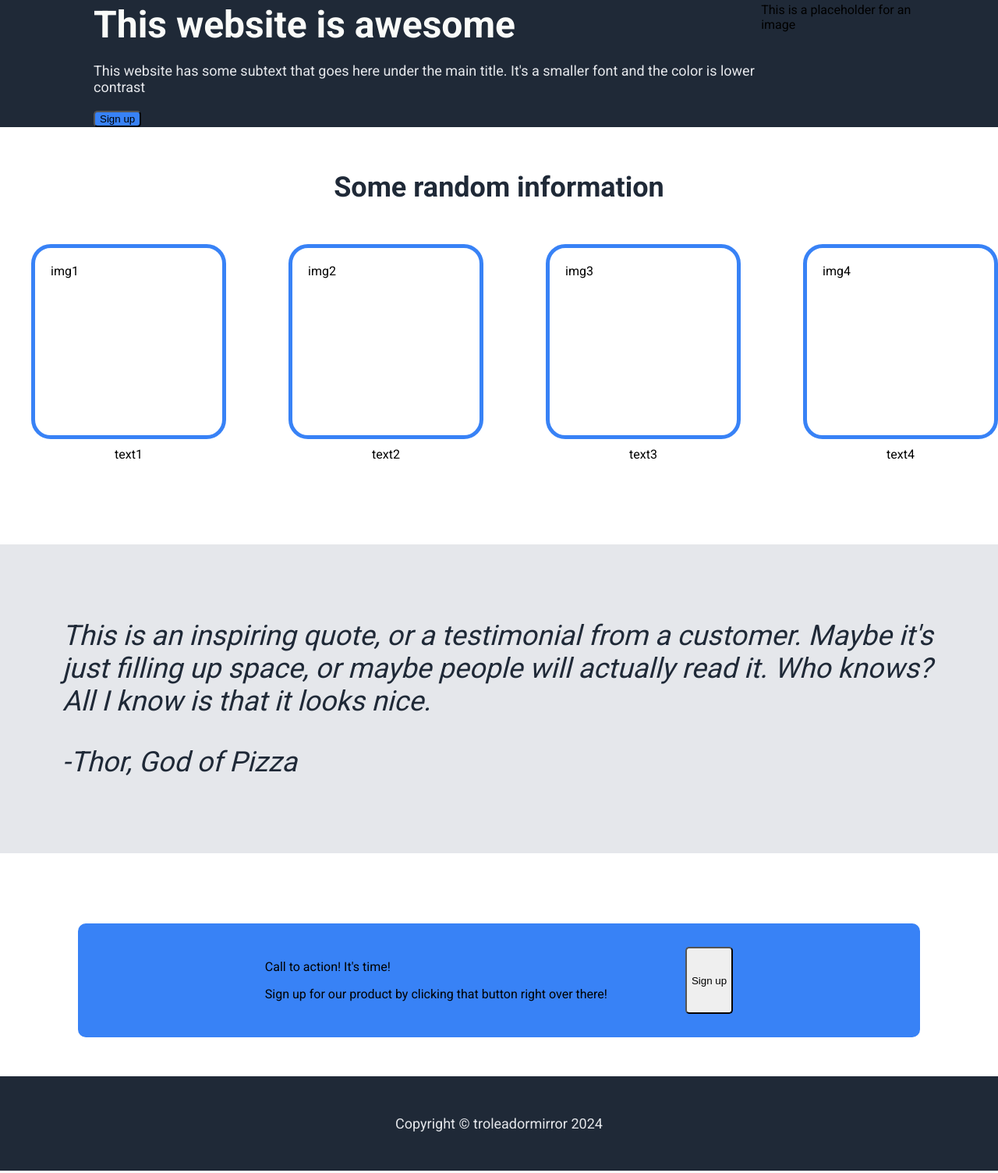
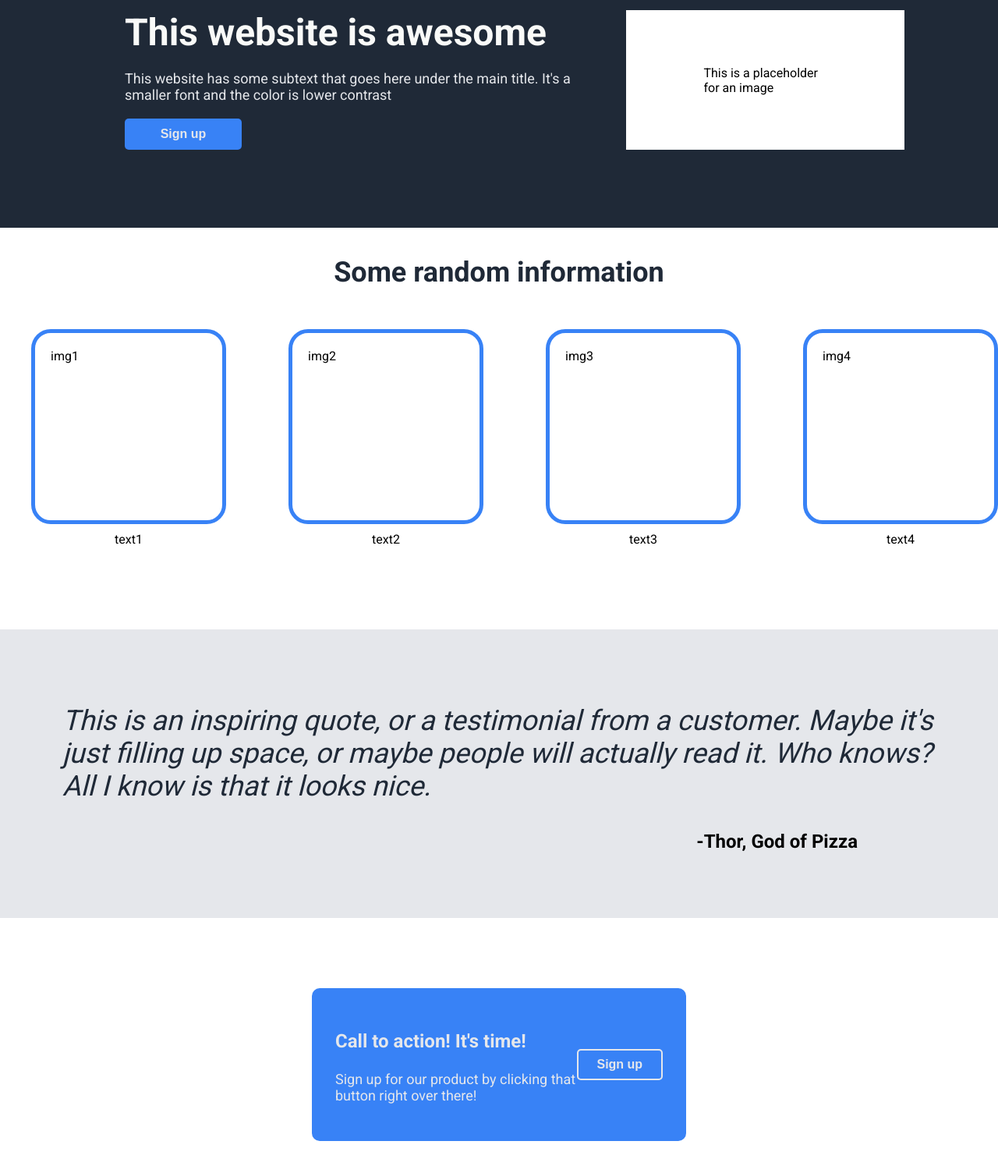
Before and after one commit to troleadormirror/landing-page, a plain HTML site: page index.html in a window 1280 px wide. Shown: the part 58-1562 px from the top of the page at 78% size. Drawn offline with Linux system fonts and the light colour scheme.

Commit message:
finished

```diff
--- a/style.css
+++ b/style.css
@@ -11,7 +11,9 @@
 }
 .header-link,
 .subtitle,
-.footer{
+.footer,
+.overfooter-text2
+{
     font-size: 18px;
     color: #e5e7eb;
 }
@@ -34,7 +36,8 @@ ul{
     gap: 20px;
 }
 .subheader{
-    justify-content: space-between;
+    justify-content: flex-start;
+    gap: 40px;
 }
 .body-title{
     font-size: 36px;
@@ -56,12 +59,15 @@ ul{
 }
 .subbody{
     background-color: #e5e7eb;
-    font-size: 36px;
-    font-style: italic;
-    color: #1f2937;
-    font-weight:100;
+
     padding: 60px 80px;
     margin: 90px 0px;
+}
+.subbody-text{
+    font-size: 36px;
+    color: #1f2937;
+    font-style: italic;
+    font-weight:100;
 }
 .mybutton,
 .overfooter{
@@ -74,12 +80,12 @@ ul{
     padding: 50px;
 }
 .overfooter{
-    margin:50px 100px;
+    margin:50px 400px;
     padding: 30px;
     display: flex;
-    justify-content: center;
+    justify-content: space-between;
     border-radius: 10px;
-    gap: 100px;
+    align-items: center;
 }
 .img{
     border-radius: 25px;
@@ -98,7 +104,46 @@ ul{
 .mybutton,
 .yourbutton{
     border-radius: 5px;
+    padding: 10px 20px;
+    width: 150px;
+    height: 40px;
+    color: #e5e7eb;
+    font-weight: bold;
+    font-size: 16px;
+    display: flex;
+    align-items: center;
+    justify-content: center;
 }
 body{
     margin: 0;
 }
+.headers{
+    padding: 10px 40px 80px;
+}
+.image{
+    padding: 30px 100px;
+    background-color: white;
+    align-items: center;
+    display: flex;
+}
+.yourbutton{
+    background-color: #3882f6;
+    border-color: #e5e7eb;
+    border-style: double;
+
+}
+.overfooter-text{
+    color:#e5e7eb;
+    font-weight: bold;
+    font-size: 24px;
+}
+.subbody-text2{
+    display: flex;
+    justify-content: flex-end;
+    margin-right: 100px;
+    font-weight: bold;
+    font-size: 24px;
+}
+.mybutton{
+    border:none
+}
```
